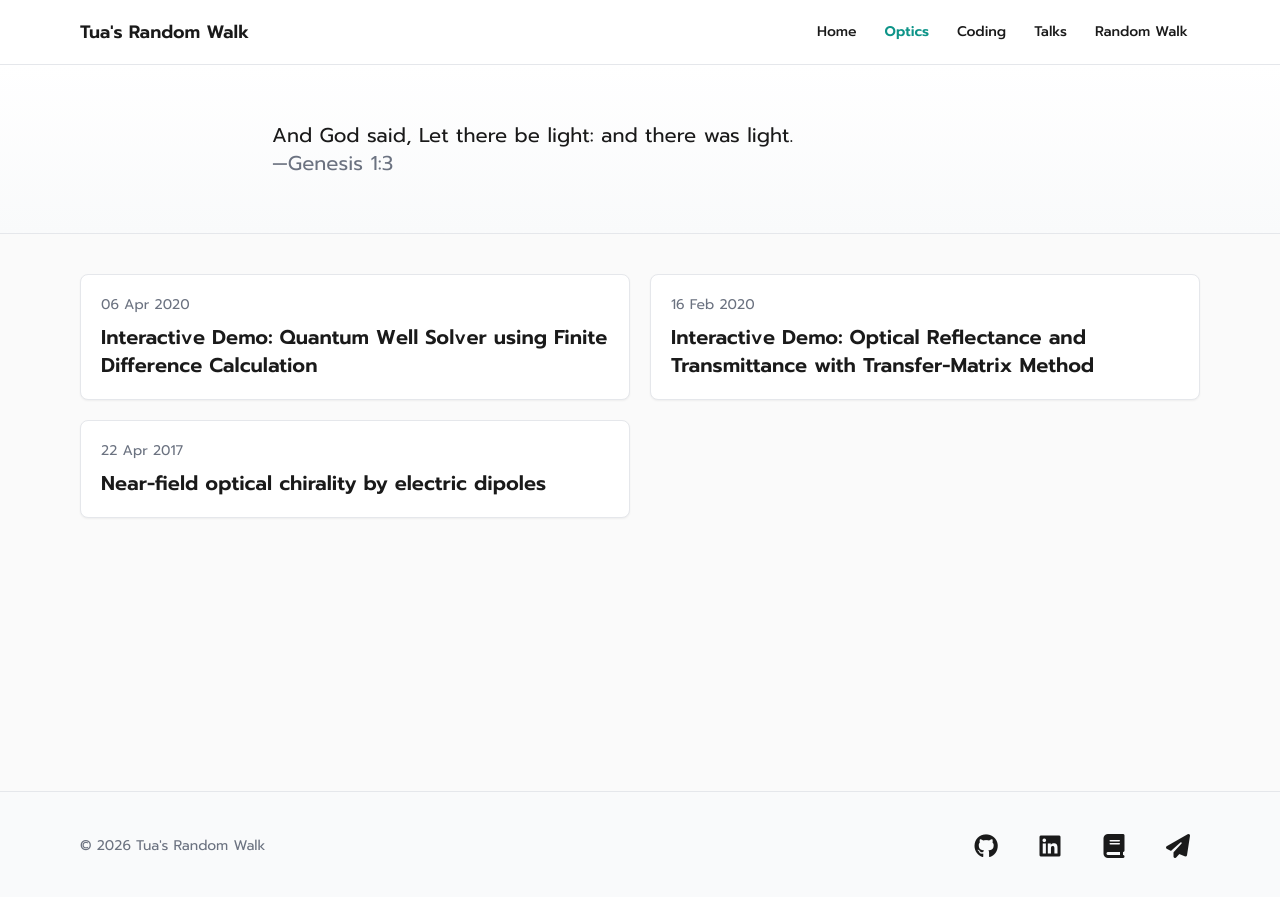
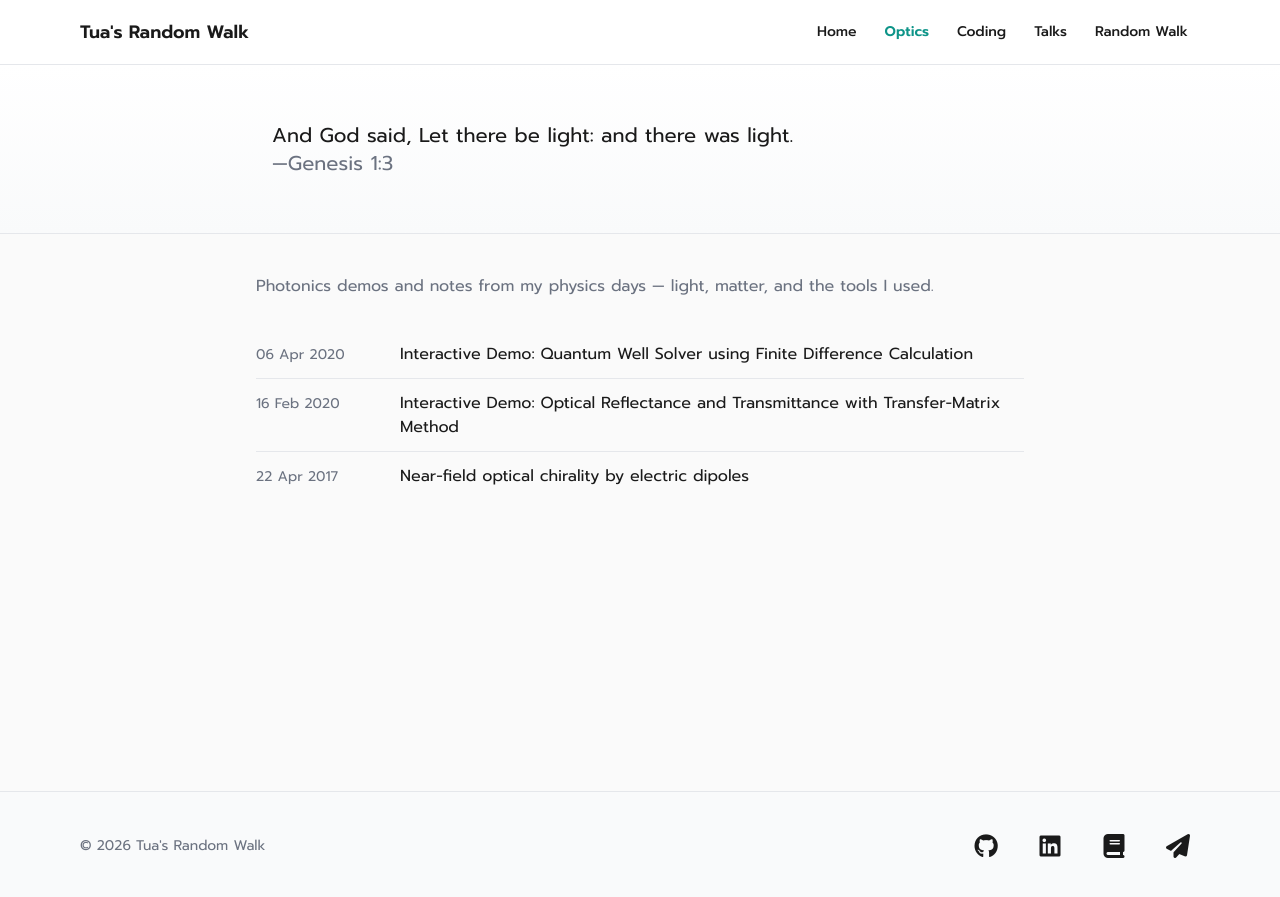
Before and after one commit to clumdee/clumdee.github.io, a Jekyll site: the page built from optics/index.md, in a window 1280 px wide. Shown: the top 897 px of the page. Built offline with Jekyll 4.4.1, drawn with Linux system fonts in a browser that asks for light colours; nearby versions of some CDN libraries.

Commit message:
category landings: add intro and switch to denser list

```diff
--- a/_includes/category_list.html
+++ b/_includes/category_list.html
@@ -1,23 +1,31 @@
 {% comment %}
-  Render the posts of a category as a responsive card grid.
+  Render the posts of a category as a dense two-column date | title list.
 
   Args:
     category (required) - slug, e.g. "coding", "optics", "random"
+    intro    (optional) - one-line description shown above the list
 {% endcomment %}
 {%- assign _posts = site.categories[include.category] -%}
-{% if _posts and _posts.size > 0 %}
-<div class="grid grid-cols-1 md:grid-cols-2 gap-5">
+<div class="mx-auto max-w-3xl">
+  {% if include.intro %}
+    <p class="text-meta mb-8">{{ include.intro }}</p>
+  {% endif %}
+  {% if _posts and _posts.size > 0 %}
+  <ul class="divide-y divide-gray-200">
     {% for post in _posts %}
-    <a href="{{ post.url }}" class="post-card group">
-        <p class="post-meta mb-2">
-            <time datetime="{{ post.date | date: '%Y-%m-%d' }}">{{ post.date | date_to_string }}</time>
-        </p>
-        <h3 class="text-lg md:text-xl font-semibold text-ink leading-snug group-hover:text-accent transition">
-            {{ post.title }}
-        </h3>
-    </a>
+    <li>
+      <a href="{{ post.url }}"
+         class="group flex flex-col sm:flex-row sm:items-baseline gap-1 sm:gap-4 py-3">
+        <time datetime="{{ post.date | date: '%Y-%m-%d' }}"
+              class="text-sm text-meta tabular-nums shrink-0 sm:w-32">
+          {{ post.date | date_to_string }}
+        </time>
+        <span class="text-ink group-hover:text-accent transition flex-1">{{ post.title }}</span>
+      </a>
+    </li>
     {% endfor %}
+  </ul>
+  {% else %}
+  <p class="text-meta italic">No posts here yet.</p>
+  {% endif %}
 </div>
-{% else %}
-<p class="text-meta italic">No posts here yet.</p>
-{% endif %}
--- a/optics/index.md
+++ b/optics/index.md
@@ -6,4 +6,4 @@ category: optics
 canonical_url: /optics/
 ---
 
-{% include category_list.html category="optics" %}
+{% include category_list.html category="optics" intro="Photonics demos and notes from my physics days — light, matter, and the tools I used." %}
```
Also changed, not shown: coding/index.md (+1 -1 lines), random/index.md (+1 -1 lines), static/css/main.css.
